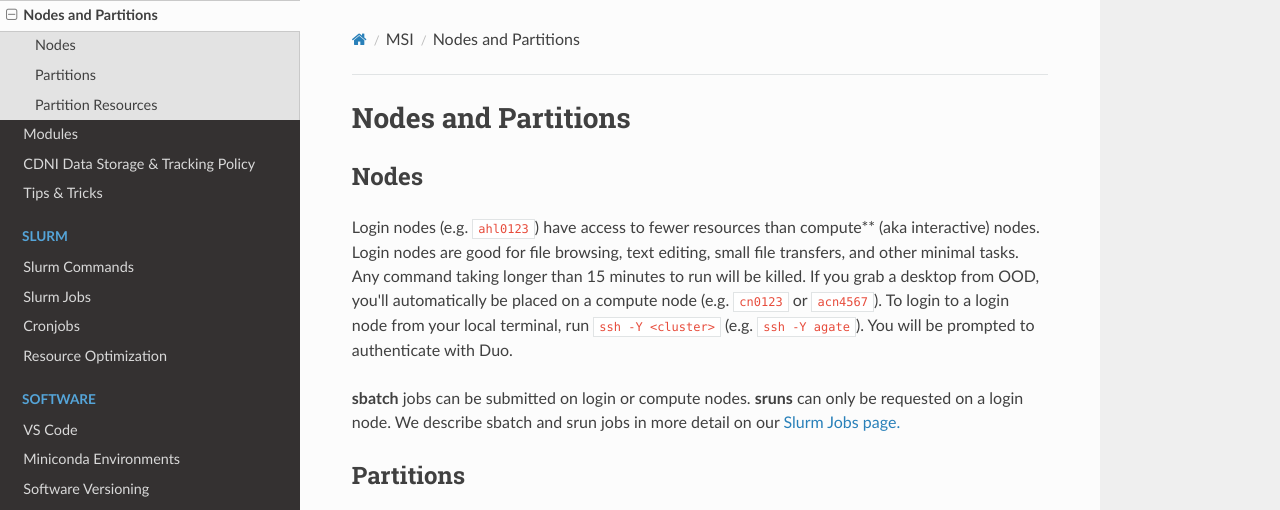
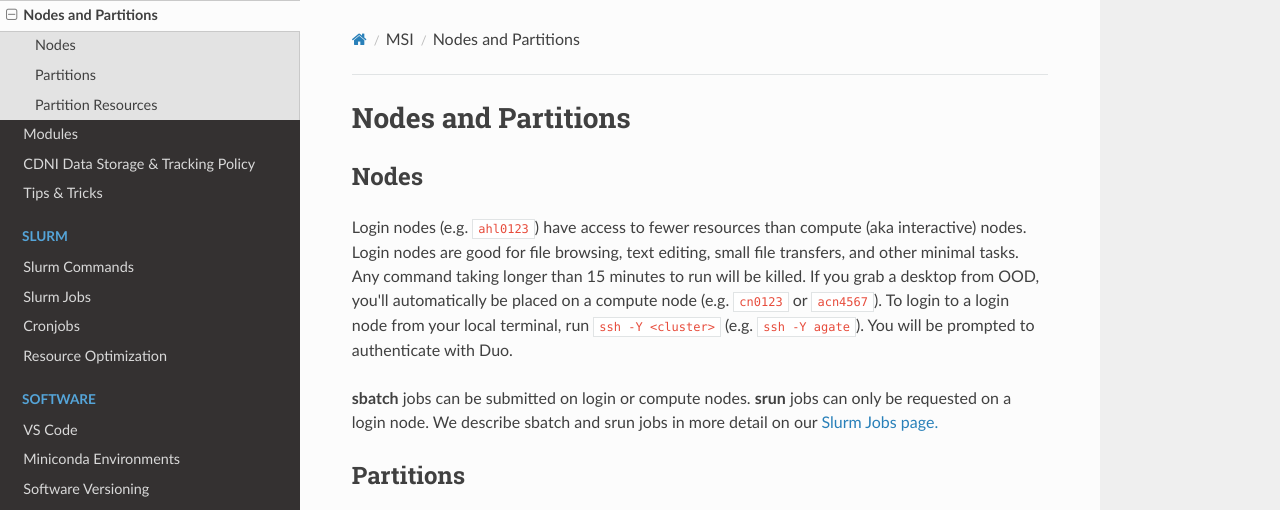
Before and after one commit to DCAN-Labs/cdni-brain, an MkDocs documentation site: the page built from docs/partitions.md, in a window 1280 px wide and 900 px high. Shown: the top 510 px of the window. Built offline with MkDocs 1.6.1, drawn with Linux system fonts in a browser that asks for light colours; nearby versions of some CDN libraries; some of the changed text lies outside the part shown.

```diff
--- a/docs/partitions.md
+++ b/docs/partitions.md
@@ -2,13 +2,13 @@
 
 ## Nodes
 
-Login nodes (e.g. `ahl0123`) have access to fewer resources than compute** (aka interactive) nodes. Login nodes are good for file browsing, text editing, small file transfers, and other minimal tasks. Any command taking longer than 15 minutes to run will be killed. If you grab a desktop from OOD, you'll automatically be placed on a compute node (e.g. `cn0123` or `acn4567`). To login to a login node from your local terminal, run `ssh -Y <cluster>` (e.g. `ssh -Y agate`). You will be prompted to authenticate with Duo.
+Login nodes (e.g. `ahl0123`) have access to fewer resources than compute (aka interactive) nodes. Login nodes are good for file browsing, text editing, small file transfers, and other minimal tasks. Any command taking longer than 15 minutes to run will be killed. If you grab a desktop from OOD, you'll automatically be placed on a compute node (e.g. `cn0123` or `acn4567`). To login to a login node from your local terminal, run `ssh -Y <cluster>` (e.g. `ssh -Y agate`). You will be prompted to authenticate with Duo.
 
-**sbatch** jobs can be submitted on login or compute nodes. **sruns** can only be requested on a login node. We describe sbatch and srun jobs in more detail on our [Slurm Jobs page.](slurm-params.md)
+**sbatch** jobs can be submitted on login or compute nodes. **srun** jobs can only be requested on a login node. We describe sbatch and srun jobs in more detail on our [Slurm Jobs page.](slurm-params.md)
 
 ## Partitions
 
-[Read: Partitions @ MSI](https://www.msi.umn.edu/partitions)
+[Read: Partitions @ MSI](https://userdocs.msi.umn.edu/compute/shared_partitions.html)
 
 Partitions manage different sets of hardware and have different limits for computing resources. When you submit jobs, you must designate a partition for that job. If you try to submit a job on a partition that doesn't have access to the amount of resources you requested or that can't be accessed from your current node, the job submission will fail and throw an error. MSI has one HPC clusters (Agate) to use for submitting jobs. [Check the status of the cluster here](https://status.msi.umn.edu/).
 
```
Also changed, not shown: other parts of docs/partitions.md (+1 -1 lines).
